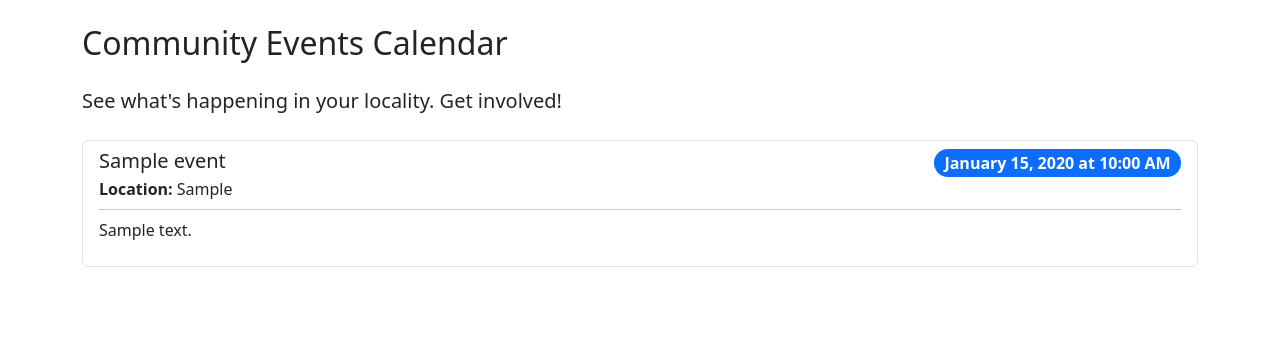
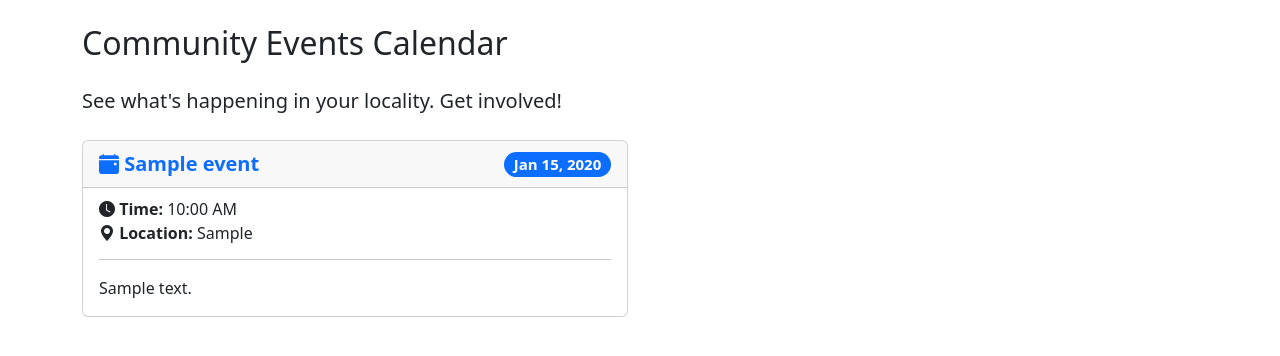
Before and after one commit to aftab-exr/LocalityIssueHub, a Flask app: page /events in a window 1280 px wide. Shown: the part 56-412 px from the top of the page. Run offline with Flask 3, Linux system fonts and the light colour scheme; the visitor is signed in with stand-in values (Sample User, id 1); tables that the repository leaves empty hold one stand-in row (values such as "Sample post").

Commit message:
Refine: Complete Phase 2 refinement for all pages

```diff
--- a/templates/events_calendar.html
+++ b/templates/events_calendar.html
@@ -6,26 +6,37 @@
 <h2 class="mb-4">Community Events Calendar</h2>
 <p class="lead mb-4">See what's happening in your locality. Get involved!</p>
 
-<div class="list-group">
+<div class="row">
     {% if events %}
     {% for event in events %}
-    <div class="list-group-item list-group-item-action flex-column align-items-start mb-3 border rounded">
-        <div class="d-flex w-100 justify-content-between">
-            <h5 class="mb-1">{{ event.name }}</h5>
-            <span class="badge bg-primary rounded-pill fs-6">
-                {{ event.date.strftime('%B %d, %Y at %I:%M %p') }}
-            </span>
+    <div class="col-md-6 col-lg-6 mb-4">
+        <div class="card h-100">
+            <div class="card-header fs-5 fw-bold d-flex justify-content-between align-items-center">
+                <span class="text-primary"><i class="bi bi-calendar-event-fill"></i> {{ event.name }}</span>
+                <span class="badge bg-primary rounded-pill">
+                    {{ event.date.strftime('%b %d, %Y') }}
+                </span>
+            </div>
+            <div class="card-body">
+                <h6 class="card-subtitle mb-2">
+                    <strong><i class="bi bi-clock-fill"></i> Time:</strong> {{ event.date.strftime('%I:%M %p') }}
+                </h6>
+                <h6 class="card-subtitle mb-3">
+                    <strong><i class="bi bi-geo-alt-fill"></i> Location:</strong> {{ event.location }}
+                </h6>
+                <hr>
+                <p class="card-text" style="white-space: pre-wrap;">{{ event.description }}</p>
+            </div>
         </div>
-        <p class="mb-1"><strong>Location:</strong> {{ event.location }}</p>
-        <hr class="my-2">
-        <p class.="mb-1" style="white-space: pre-wrap;">{{ event.description }}</p>
     </div>
     {% endfor %}
     {% else %}
-    <div class="card">
-        <div class="card-body text-center text-muted">
-            <p class="fs-4">No upcoming events.</p>
-            <p>Please check back later!</p>
+    <div class="col">
+        <div class="card text-center">
+            <div class="card-body">
+                <h4 class="card-title">No Upcoming Events</h4>
+                <p class="text-muted fs-5">Please check back later!</p>
+            </div>
         </div>
     </div>
     {% endif %}
```
Also changed, not shown: templates/admin_events.html (+12 -7 lines), templates/admin_reports.html (+10 -10 lines).
